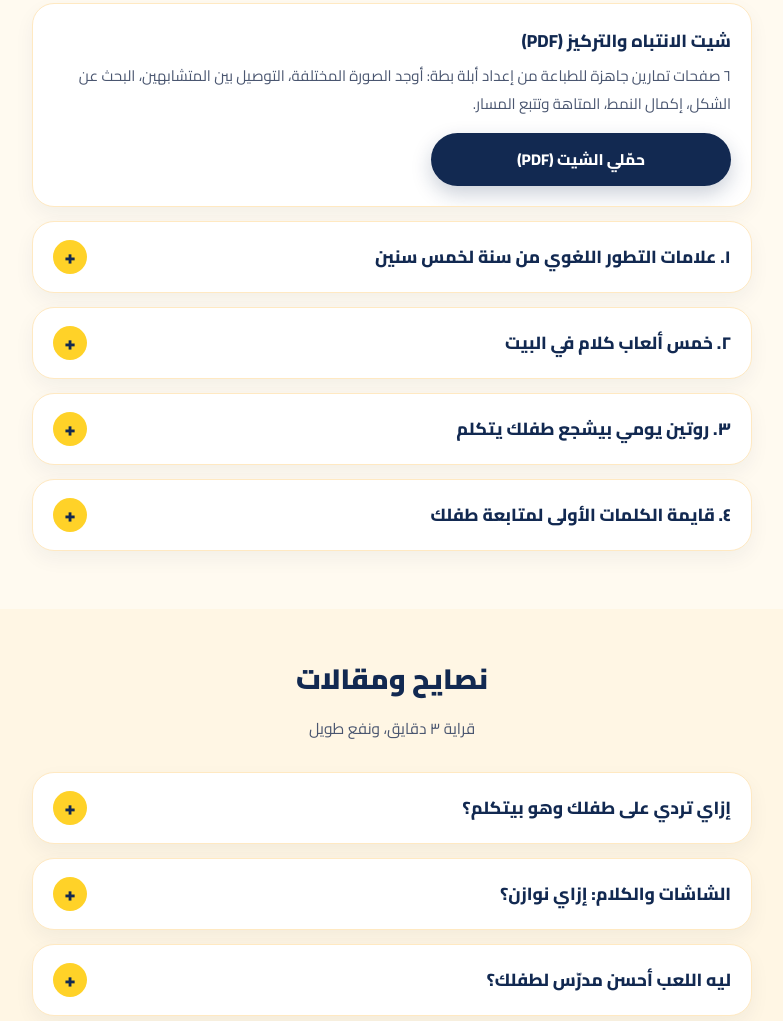
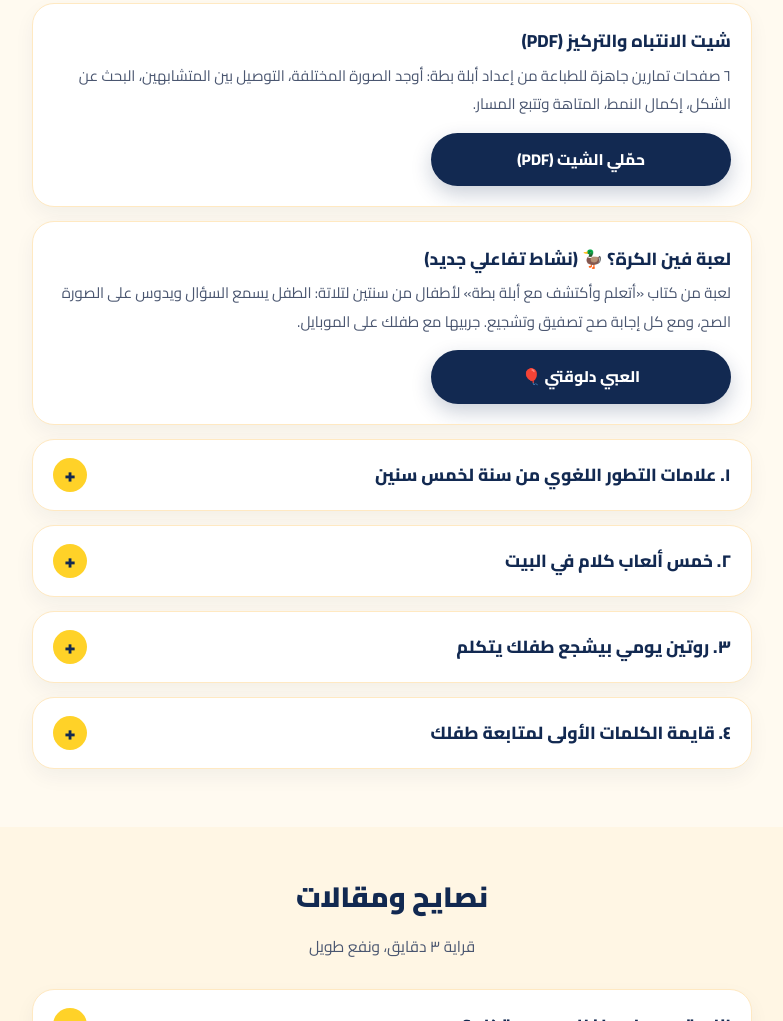
Before and after one commit to abla-bataa/abla-bataa.github.io, a plain HTML site: page index.html in a window 1280 px wide. Shown: the part 1972-2993 px from the top of the page, without its empty margins (248-1031 px from the left). Drawn offline with Linux system fonts and the light colour scheme.

Commit message:
Add link to interactive game card in free library
Added a new interactive game section for children with a description and a link.

```diff
--- a/index.html
+++ b/index.html
@@ -194,6 +194,12 @@ h2{font-size:clamp(22px,5.6vw,28px);font-weight:900;text-align:center;margin-bot
    <h3 style="font-size:17.5px;font-weight:800;margin-bottom:4px">شيت الانتباه والتركيز (PDF)</h3>
    <p style="font-size:15px;color:var(--ink-soft);margin-bottom:14px">٦ صفحات تمارين جاهزة للطباعة من إعداد أبلة بطة: أوجد الصورة المختلفة، التوصيل بين المتشابهين، البحث عن الشكل، إكمال النمط، المتاهة وتتبع المسار.</p>
    <a class="btn btn-navy" style="width:min(300px,100%);padding:12px 20px;font-size:15.5px" href="attention-sheet.pdf" target="_blank" rel="noopener">حمّلي الشيت (PDF)</a>
+  </div>
+
+  <div class="sheet" style="padding:20px">
+   <h3 style="font-size:17.5px;font-weight:800;margin-bottom:4px">لعبة فين الكرة؟ 🦆 (نشاط تفاعلي جديد)</h3>
+   <p style="font-size:15px;color:var(--ink-soft);margin-bottom:14px">لعبة من كتاب «أتعلم وأكتشف مع أبلة بطة» لأطفال من سنتين لتلاتة: الطفل يسمع السؤال ويدوس على الصورة الصح، ومع كل إجابة صح تصفيق وتشجيع. جربيها مع طفلك على الموبايل.</p>
+   <a class="btn btn-navy" style="width:min(300px,100%);padding:12px 20px;font-size:15.5px" href="games/fein-elkora/" target="_blank" rel="noopener">العبي دلوقتي 🎈</a>
   </div>
 
   <details class="sheet">
@@ -399,4 +405,4 @@ h2{font-size:clamp(22px,5.6vw,28px);font-weight:900;text-align:center;margin-bot
 <div class="note">المحتوى على المنصة تعليمي عام للأمهات، ومش بديل عن تقييم أخصائي لطفلك.</div>
 
 </body>
-</html>
+   </html>
```
